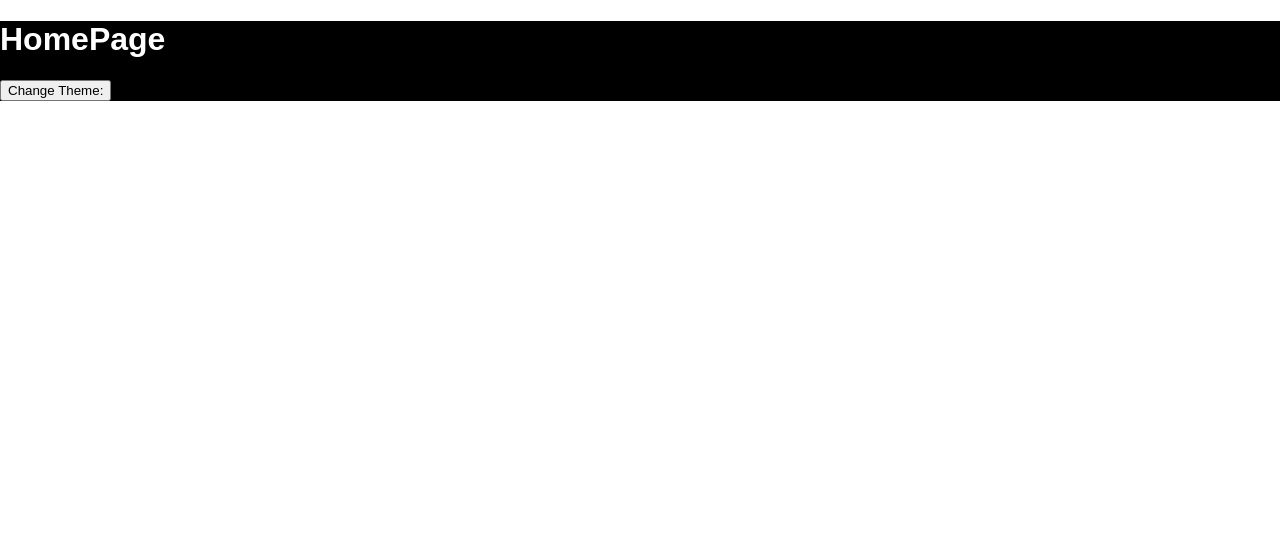
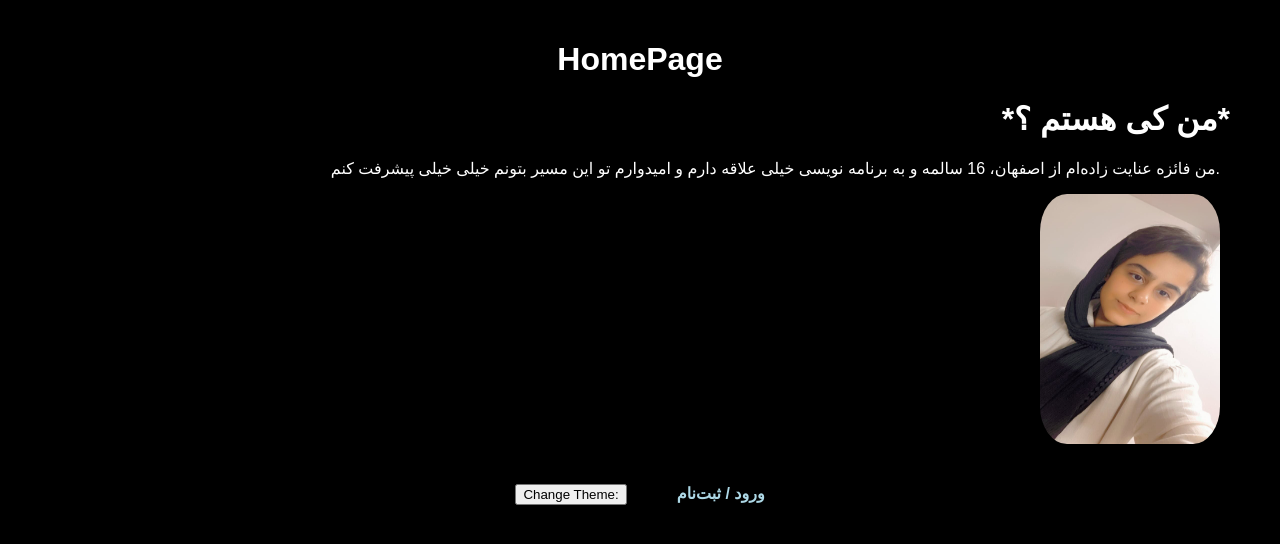
Before and after one commit to faezeenayatzadeh/final-project, a React (Vite) app: page / in a window 1280 px wide. Shown: the top 544 px of the page. Built offline with nearby package versions, Linux system fonts and the light colour scheme; a small style sheet from the web is missing.

Commit message:
updating

```diff
--- a/src/App.jsx
+++ b/src/App.jsx
@@ -48,7 +48,6 @@ const panel_pages = [
     requireAdminRule: false,
   }
 ]
-
 const App = () =>  {
   const isAuth = localStorage.getItem('token') ? true : false;
   const {user} = useContext(UserContext);
--- a/src/pages/client/Home/HomePage.jsx
+++ b/src/pages/client/Home/HomePage.jsx
@@ -1,20 +1,82 @@
 import { ThemeContext } from "@/context/ThemeContext";
 import { useContext } from "react";
+import { Link } from "react-router-dom";
 
 const HomePage = () => {
-    const {theme, setTheme} = useContext(ThemeContext);
+  const { theme, setTheme } = useContext(ThemeContext);
 
-    return (
-        <div style={{
-            backgroundColor: theme === 'light' ? 'white' : 'black',
-             color: theme === 'light' ? 'black' : 'white'
-            }}>
-            <h1>HomePage</h1>
-            <button onClick={() => {
-                setTheme(theme === 'light' ? 'dark' : 'light');
-            }}>Change Theme: {theme}</button>
-        </div>
-    )
-}
+  const linkStyle = {
+    textDecoration: "none",
+    color: theme === "light" ? "blue" : "lightblue",
+    fontWeight: "bold",
+    marginLeft: "20px",
+  };
+
+  return (
+    <div
+      style={{
+        backgroundColor: theme === "light" ? "white" : "black",
+        color: theme === "light" ? "black" : "white",
+        minHeight: "100vh",
+        padding: "20px",
+        boxSizing: "border-box",
+      }}
+    >
+      <h1 style={{ textAlign: "center" }}>HomePage</h1>
+
+      <h1 style={{ textAlign: "right", marginRight: "30px" }}>
+        *من کی هستم ؟*
+      </h1>
+
+      <p style={{ textAlign: "right", marginRight: "40px" }}>
+        من فائزه عنایت زاده‌ام از اصفهان، 16 سالمه و به برنامه نویسی خیلی علاقه دارم و امیدوارم تو این مسیر بتونم خیلی خیلی پیشرفت کنم.
+      </p>
+
+      {/* عکس بعد از متن معرفی */}
+      <div
+        style={{
+          display: "flex",
+          justifyContent: "flex-end",
+          marginTop: "10px",
+          marginBottom: "30px",
+          paddingRight: "40px",
+        }}
+      >
+        <img
+          src="/image/img.jpg"
+          alt="معرفی"
+          style={{
+            width: "180px",
+            height: "250px",
+            borderRadius: "15%",
+          }}
+        />
+      </div>
+
+      {/* دکمه و لینک در یک خط */}
+      <div
+        style={{
+          display: "flex",
+          justifyContent: "center",
+          gap: "30px",
+          flexWrap: "wrap",
+          marginTop: "40px",
+        }}
+      >
+        <button
+          onClick={() => {
+            setTheme(theme === "light" ? "dark" : "light");
+          }}
+        >
+          Change Theme: {theme}
+        </button>
+
+        <Link to="/auth" style={linkStyle}>
+          ورود / ثبت‌نام
+        </Link>
+      </div>
+    </div>
+  );
+};
 
 export default HomePage;
--- a/src/pages/panel/Profile/Products/ProfileProducts.jsx
+++ b/src/pages/panel/Profile/Products/ProfileProducts.jsx
@@ -212,7 +212,6 @@ const ProfileProducts = () => {
                 />
             }
 
-
             {editProduct &&
                 <Modal
                     hideCloseButton={true}
```
Also changed, not shown: public/image/img.jpg (added).
